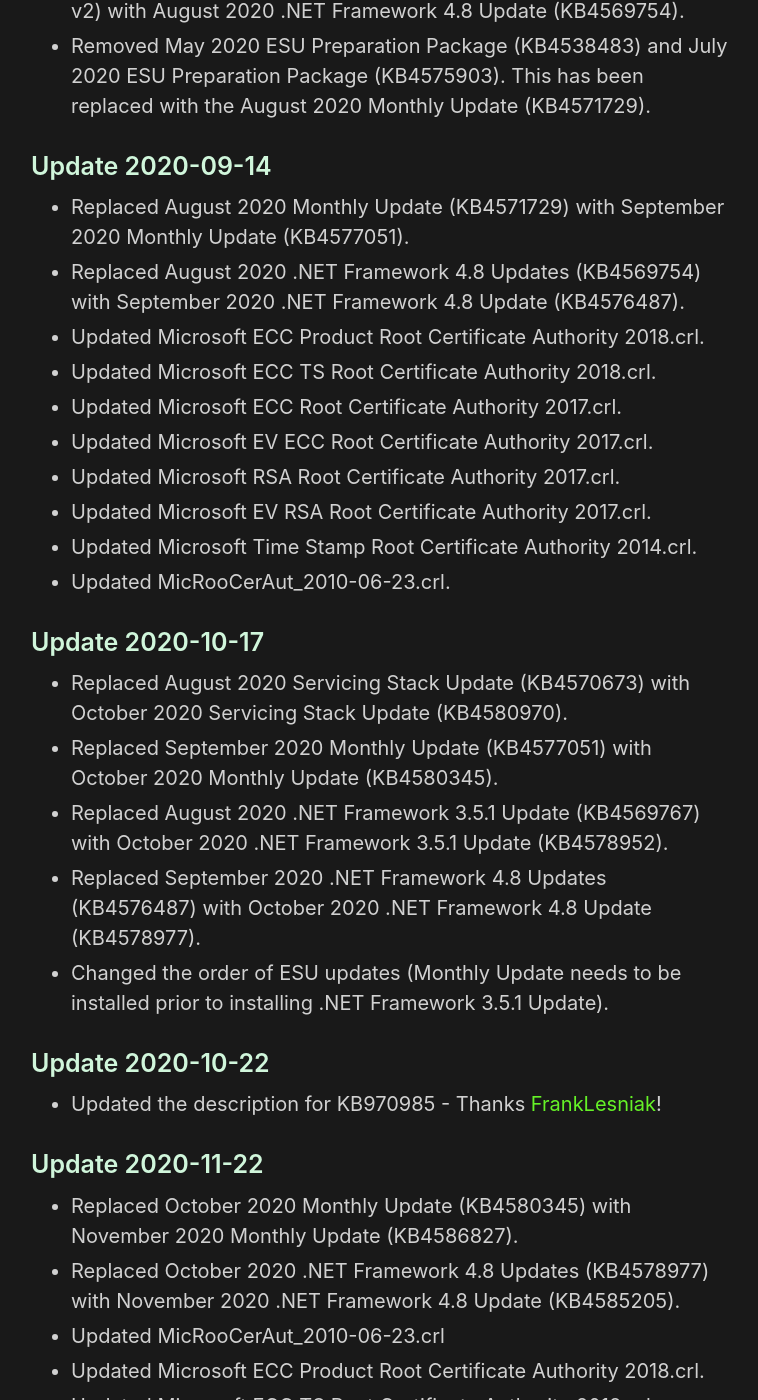
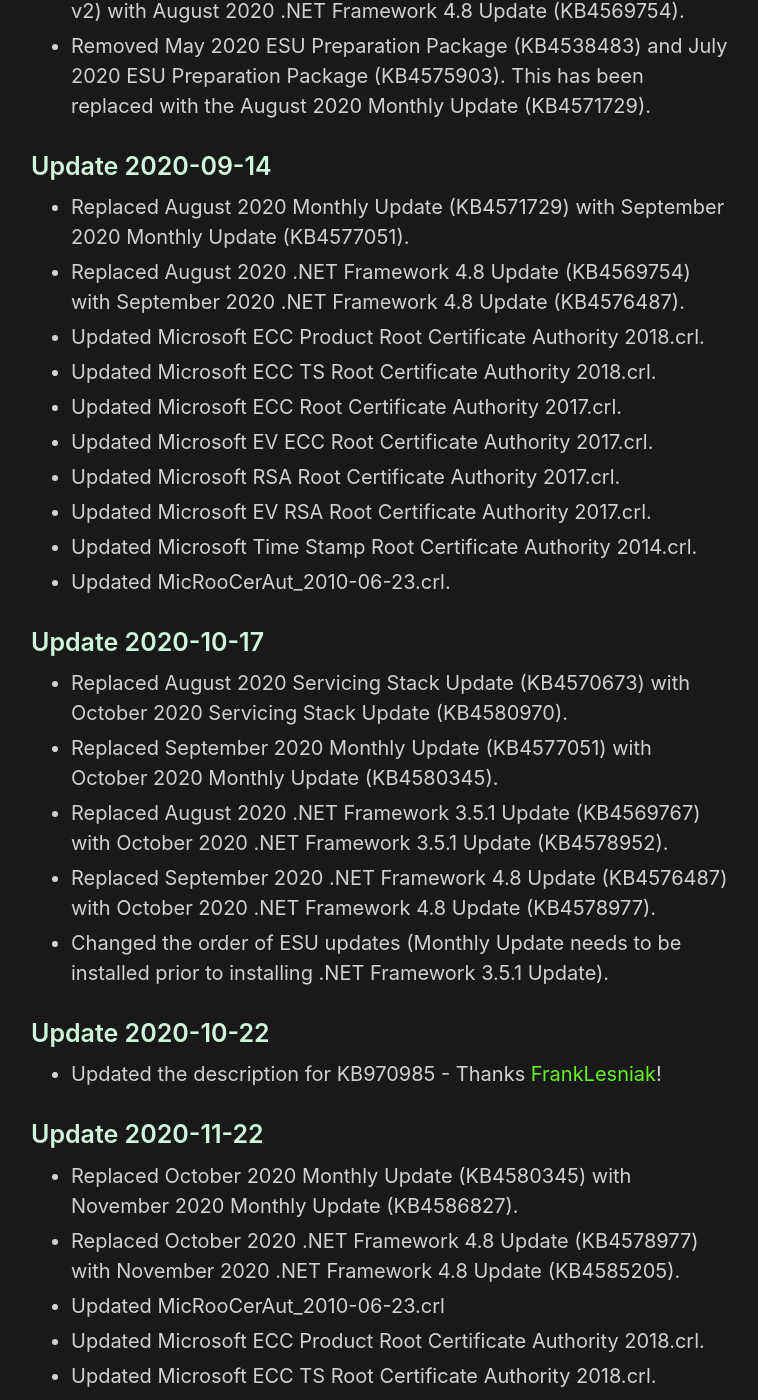
Before and after one commit to HackAndPwn/HackAndPwn.github.io, a Jekyll site: the page built from _posts/2020-05-23-windows-7-esu-patching.md, in a window 1280 px wide and 1400 px high, scrolled down 13233 px. Shown: the whole window, without its empty margins (259-1017 px from the left). Built offline with Jekyll 4.4.1, drawn with Linux system fonts in a browser that asks for light colours; some of the changed text lies outside the part shown.

Commit message:
june 2021 esu updates

```diff
--- a/_posts/2020-05-23-windows-7-esu-patching.md
+++ b/_posts/2020-05-23-windows-7-esu-patching.md
@@ -183,7 +183,7 @@
 
 ### Update 2020-09-14
 * Replaced August 2020 Monthly Update (KB4571729) with September 2020 Monthly Update (KB4577051).
-* Replaced August 2020 .NET Framework 4.8 Updates (KB4569754) with September 2020 .NET Framework 4.8 Update (KB4576487).
+* Replaced August 2020 .NET Framework 4.8 Update (KB4569754) with September 2020 .NET Framework 4.8 Update (KB4576487).
 * Updated Microsoft ECC Product Root Certificate Authority 2018.crl.
 * Updated Microsoft ECC TS Root Certificate Authority 2018.crl.
 * Updated Microsoft ECC Root Certificate Authority 2017.crl.
@@ -197,7 +197,7 @@
 * Replaced August 2020 Servicing Stack Update (KB4570673) with October 2020 Servicing Stack Update (KB4580970).
 * Replaced September 2020 Monthly Update (KB4577051) with October 2020 Monthly Update (KB4580345).
 * Replaced August 2020 .NET Framework 3.5.1 Update (KB4569767) with October 2020 .NET Framework 3.5.1 Update (KB4578952).
-* Replaced September 2020 .NET Framework 4.8 Updates (KB4576487) with October 2020 .NET Framework 4.8 Update (KB4578977).
+* Replaced September 2020 .NET Framework 4.8 Update (KB4576487) with October 2020 .NET Framework 4.8 Update (KB4578977).
 * Changed the order of ESU updates (Monthly Update needs to be installed prior to installing .NET Framework 3.5.1 Update).
 
 ### Update 2020-10-22
@@ -205,7 +205,7 @@
 
 ### Update 2020-11-22
 * Replaced October 2020 Monthly Update (KB4580345) with November 2020 Monthly Update (KB4586827).
-* Replaced October 2020 .NET Framework 4.8 Updates (KB4578977) with November 2020 .NET Framework 4.8 Update (KB4585205).
+* Replaced October 2020 .NET Framework 4.8 Update (KB4578977) with November 2020 .NET Framework 4.8 Update (KB4585205).
 * Updated MicRooCerAut_2010-06-23.crl
 * Updated Microsoft ECC Product Root Certificate Authority 2018.crl.
 * Updated Microsoft ECC TS Root Certificate Authority 2018.crl.
@@ -221,11 +221,11 @@
 
 ### Update 2021-01-17
 * Replaced December 2020 Monthly Update (KB4592471) with January 2021 Monthly Update (KB4598279).
-* Replaced December 2020 .NET Framework 4.8 Updates (KB4585205) with January 2021 .NET Framework 4.8 Update (KB4597254).
+* Replaced December 2020 .NET Framework 4.8 Update (KB4585205) with January 2021 .NET Framework 4.8 Update (KB4597254).
 
 ### Update 2021-02-17
 * Replaced January 2020 Monthly Update (KB4598279) with February 2021 Monthly Update (KB4601347).
-* Replaced January 2020 .NET Framework 4.8 Updates (KB4597254) with February 2021 .NET Framework 4.8 Update (KB4600944).
+* Replaced January 2020 .NET Framework 4.8 Update (KB4597254) with February 2021 .NET Framework 4.8 Update (KB4600944).
 * Updated Microsoft ECC Product Root Certificate Authority 2018.crl.
 * Updated Microsoft ECC TS Root Certificate Authority 2018.crl.
 * Updated Microsoft ECC Root Certificate Authority 2017.crl.
@@ -237,7 +237,7 @@
 
 ### Update 2021-04-04
 * Replaced February 2021 Monthly Update (KB4601347) with March 2021 Monthly Update (KB5000841).
-* Replaced February 2021 .NET Framework 4.8 Updates (KB4600944) with March 2021 .NET Framework 4.8 Update (KB4600944-v2).
+* Replaced February 2021 .NET Framework 4.8 Update (KB4600944) with March 2021 .NET Framework 4.8 Update (KB4600944-v2).
 
 ### Update 2021-04-15
 * Replaced March 2021 Monthly Update (KB5000841) with April 2021 Monthly Update (KB5001335).
@@ -250,8 +250,12 @@
 
 ### Update 2021-05-13
 * Replaced April 2021 Monthly Update (KB5001335) with May 2021 Monthly Update (KB5003233).
-* Replaced March 2021 .NET Framework 4.8 Updates (KB4600944) with May 2021 .NET Framework 4.8 Update (KB5001843).
+* Replaced March 2021 .NET Framework 4.8 Update (KB4600944) with May 2021 .NET Framework 4.8 Update (KB5001843).
 * Updated Microsoft ECC Root Certificate Authority 2017.crl.
 * Updated Microsoft EV ECC Root Certificate Authority 2017.crl.
 * Updated Microsoft RSA Root Certificate Authority 2017.crl.
 * Updated Microsoft EV RSA Root Certificate Authority 2017.crl.
+
+### Update 2021-06-13
+* Replaced May 2021 Monthly Update (KB5003233) with June 2021 Monthly Update (KB5003667).
+* Replaced May 2021 .NET Framework 4.8 Update (KB5001843) with June 2021 .NET Framework 4.8 Update (KB5003543).
```
Also changed, not shown: other parts of _posts/2020-05-23-windows-7-esu-patching.md (+3 -3 lines).
